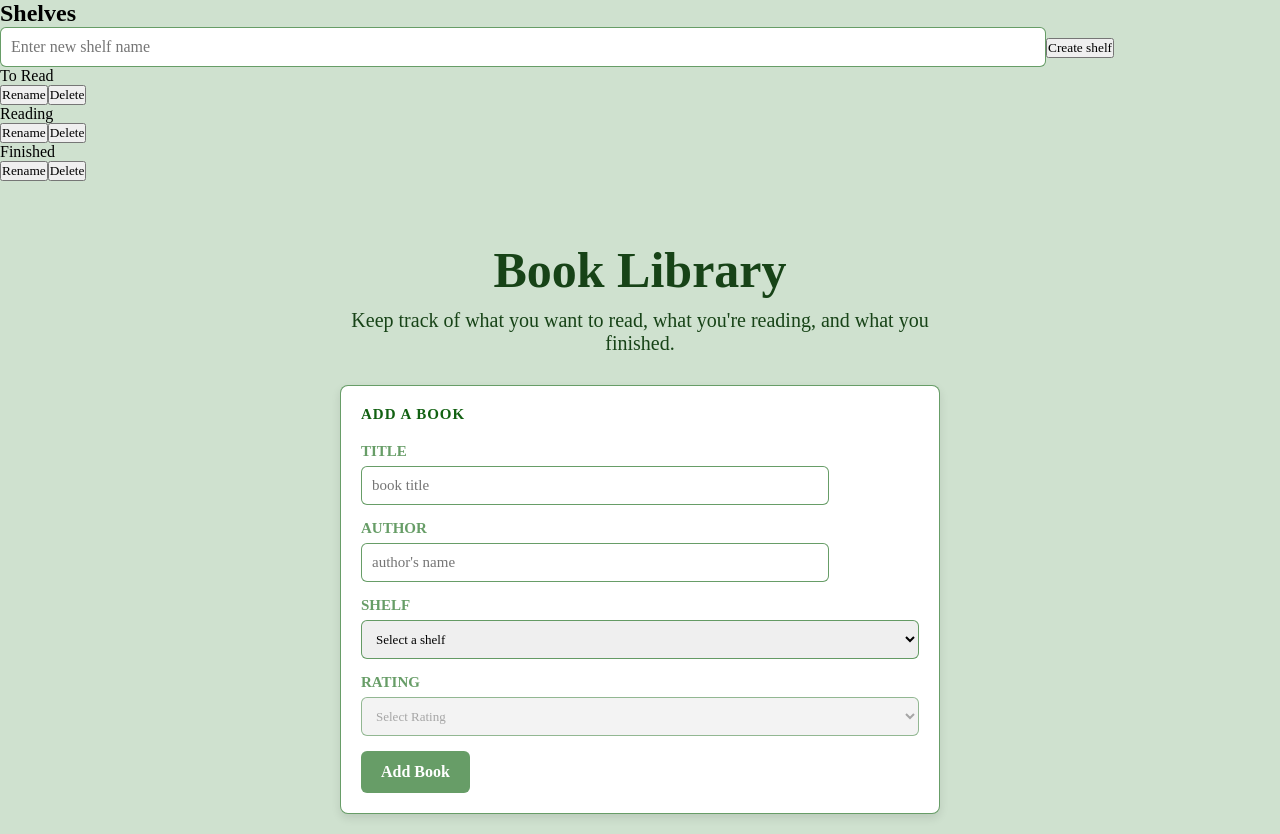
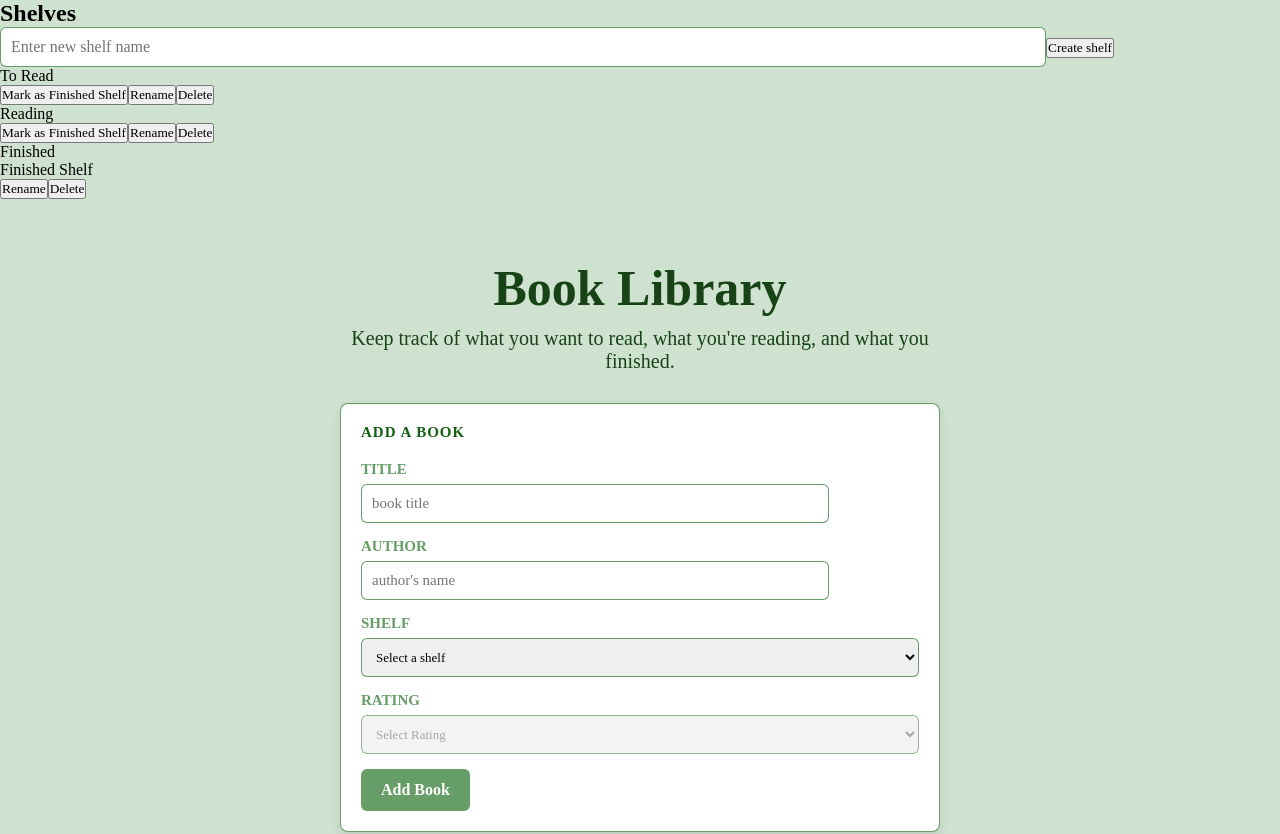
Before and after one commit to yashvardhannautiyal/book-library-stage-3, a React (Vite) app in the folder Frontend/: page / in a window 1280 px wide. Shown: the top 834 px of the page. Built offline with nearby package versions, Linux system fonts and the light colour scheme.

Commit message:
added shelfId values for finished

```diff
--- a/Frontend/src/App.jsx
+++ b/Frontend/src/App.jsx
@@ -11,21 +11,29 @@ const STARTER_SHELVES = [
   {
     id: "to-read",
     name: "To Read",
+    isFinishedShelf: false,
   },
   {
     id: "reading",
     name: "Reading",
+    isFinishedShelf: false,
   },
   {
     id: "finished",
     name: "Finished",
+    isFinishedShelf: true, //this makes only one starter shelf as finished
   },
 ];
 
 //migrate(convert) status value as shelfId
 const migrateBooks = (books) => {
+  const statusToShelfId = {
+    "To Read": "to-read",
+    Reading: "reading",
+    Finished: "finished",
+  };
+
   return books.map((book) => {
-    //accepts book array completely
     if (!book.status) {
       return BookHelper(book);
     }
@@ -34,7 +42,7 @@ const migrateBooks = (books) => {
 
     return BookHelper({
       ...rest,
-      shelfId: status,
+      shelfId: statusToShelfId[status],
     });
   });
 };
@@ -99,12 +107,13 @@ function App() {
     );
   };
 
-  //-----------------shelf management----------------
+  //-----------------SHELF MANAGEMENT FUNCTIONS----------------
   // create a new shelf
   const handleCreateShelf = (shelfName) => {
     const newShelf = {
       id: Date.now().toString(),
       name: shelfName.trim(),
+      isFinishedShelf: false,
     };
 
     setShelves((prevShelves) => [...prevShelves, newShelf]);
@@ -119,21 +128,41 @@ function App() {
     );
   };
 
+  //handle finished shelf
+  //marks a shelf as finished
+  const handleSetFinishedShelf = (shelfId) => {
+    setShelves((prev) =>
+      prev.map((e) => ({
+        ...e,
+        isFinishedShelf: e.id === shelfId,
+      })),
+    );
+  };
+
+  //checks the finished shelf
+  const finishedShelf = shelves.find((shelf) => shelf.isFinishedShelf);
+
+  //optional chaining - "?"
+  //only try to acces ".id" id "finishedShelf" actually exists
+  //will not shrow error if we try to access .id of undefined
+  //instead of crashing it becomes "undefined"
+  const finishedShelfId = finishedShelf?.id;
+
   //delete a shelf
   const handleDeleteShelf = (shelfId, destination) => {
     //1. move all books from deleted shelf
     setBooks((prev) =>
       prev.map((book) =>
         book.shelfId === shelfId //finds book belonging to shelf deleting
-     ? { ...book, shelfId: destination } // move books to destinition shelf
-      : book,
+          ? { ...book, shelfId: destination } // move books to destinition shelf
+          : book,
       ),
     );
 
     //2. remove shelf
-    setShelves((prev) =>
-    prev.filter((shelf) => shelf.id !== shelfId) //filters only those books which are != the shelf we are deleting
-  )
+    setShelves(
+      (prev) => prev.filter((shelf) => shelf.id !== shelfId), //filters only those books which are != the shelf we are deleting
+    );
   };
 
   // ---------------------SEARCH----------------------
@@ -158,14 +187,14 @@ function App() {
 
   const readingCount = books.filter((e) => e.shelfId === "reading").length;
 
-  const finishedCount = books.filter((e) => e.shelfId === "finished").length;
+  const finishedCount = books.filter((e) => e.shelfId === finishedShelfId).length;
 
   // for average rating
   const finishedBooks = books.filter((book) => {
     const rating = Number(book.rating);
 
     return (
-      book.shelfId === "finished" &&
+      book.shelfId === finishedShelfId &&
       !isNaN(rating) &&
       rating >= 1 &&
       rating <= 5
@@ -189,7 +218,8 @@ function App() {
         shelves={shelves}
         onCreateShelf={handleCreateShelf}
         onRenameShelf={handleRenameShelf}
-        onDeleteShelf = {handleDeleteShelf}
+        onDeleteShelf={handleDeleteShelf}
+        onSetFinishedShelf={handleSetFinishedShelf}
       />
       <AddBookForm onAddBook={handleAddBook} shelves={shelves} />
 
--- a/Frontend/src/components/BookItem/BookItem.jsx
+++ b/Frontend/src/components/BookItem/BookItem.jsx
@@ -30,6 +30,8 @@ function BookItem({ book, onDelete, onEdit, shelves }) {
     setIsEditing(true);
   };
 
+  // gives shelf id
+  const finishedShelfId = shelves.find((shelf) => shelf.isFinishedShelf)?.id;
   //shelf change
   const handleShelfChange = (e) => {
     const value = e.target.value;
@@ -37,10 +39,10 @@ function BookItem({ book, onDelete, onEdit, shelves }) {
     setEditedBook({
       ...editedBook,
       shelfId: value,
-      rating: value === "finished" ? editedBook.rating : "",
+      rating: value === finishedShelfId ? editedBook.rating : "",
     });
 
-    if (value !== "finished") {
+    if (value !== finishedShelfId) {
       setErrors({
         ...errors,
         rating: "",
@@ -182,7 +184,7 @@ function BookItem({ book, onDelete, onEdit, shelves }) {
             <select
               id="rating"
               value={editedBook.rating}
-              disabled={editedBook.shelfId !== "finished"}
+              disabled={editedBook.shelfId !== finishedShelfId}
               onChange={(e) => {
                 setEditedBook({
                   ...editedBook,
@@ -231,7 +233,8 @@ function BookItem({ book, onDelete, onEdit, shelves }) {
           </p>
           {/* rating  */}
           <p>
-            Rating: {book.shelfId === "finished" ? book.rating || "-" : "-"}
+            Rating:{" "}
+            {book.shelfId === finishedShelfId ? book.rating || "-" : "-"}
           </p>
 
           <div className="btn-container">
--- a/Frontend/src/components/ShelfManagement/ShelfManagement.jsx
+++ b/Frontend/src/components/ShelfManagement/ShelfManagement.jsx
@@ -5,6 +5,7 @@ function ShelfManagement({
   onCreateShelf,
   onRenameShelf,
   onDeleteShelf,
+  onSetFinishedShelf,
 }) {
   const [newShelfName, setNewShelfName] = useState("");
   const [editingShelfId, setEditingShelfId] = useState(null);
@@ -86,7 +87,6 @@ function ShelfManagement({
         {shelves.map((shelf) => (
           <div key={shelf.id}>
             {editingShelfId === shelf.id ? (
-
               // rename mode
               <div>
                 <input
@@ -96,7 +96,7 @@ function ShelfManagement({
                 />
                 {/* save btn  */}
                 <button onClick={handleRename}>Save</button>
-              {/* cancel btn  */}
+                {/* cancel btn  */}
                 <button
                   onClick={() => {
                     setEditingShelfId(null);
@@ -109,15 +109,11 @@ function ShelfManagement({
             ) : deletingShelfId === shelf.id ? (
               // delete mode
               <div>
-                <p>
-                  Delete "{shelf.name}" and move its books to:
-                </p>
+                <p>Delete "{shelf.name}" and move its books to:</p>
 
                 <select
                   value={destinationShelfId}
-                  onChange={(e) =>
-                    setDestinationShelfId(e.target.value)
-                  }
+                  onChange={(e) => setDestinationShelfId(e.target.value)}
                 >
                   <option value="">Move books to...</option>
 
@@ -130,31 +126,29 @@ function ShelfManagement({
                     ))}
                 </select>
 
-                <button
-                  onClick={handleDelete}
-                  disabled={!destinationShelfId}
-                >
+                <button onClick={handleDelete} disabled={!destinationShelfId}>
                   Confirm Delete
                 </button>
 
-                <button onClick={cancelDelete}>
-                  Cancel
-                </button>
+                <button onClick={cancelDelete}>Cancel</button>
               </div>
             ) : (
               // NORMAL MODE
               <div>
                 <p>{shelf.name}</p>
 
-                <button onClick={() => startRename(shelf)}>
-                  Rename
-                </button>
+                {shelf.isFinishedShelf ? (
+                  <p>Finished Shelf</p>
+                ) : (
+                  <button onClick={() => onSetFinishedShelf(shelf.id)}>
+                    Mark as Finished Shelf
+                  </button>
+                )}
 
-                {/* Cannot delete the only shelf */}
+                <button onClick={() => startRename(shelf)}>Rename</button>
+
                 {shelves.length > 1 && (
-                  <button onClick={() => startDelete(shelf)}>
-                    Delete
-                  </button>
+                  <button onClick={() => startDelete(shelf)}>Delete</button>
                 )}
               </div>
             )}
```
